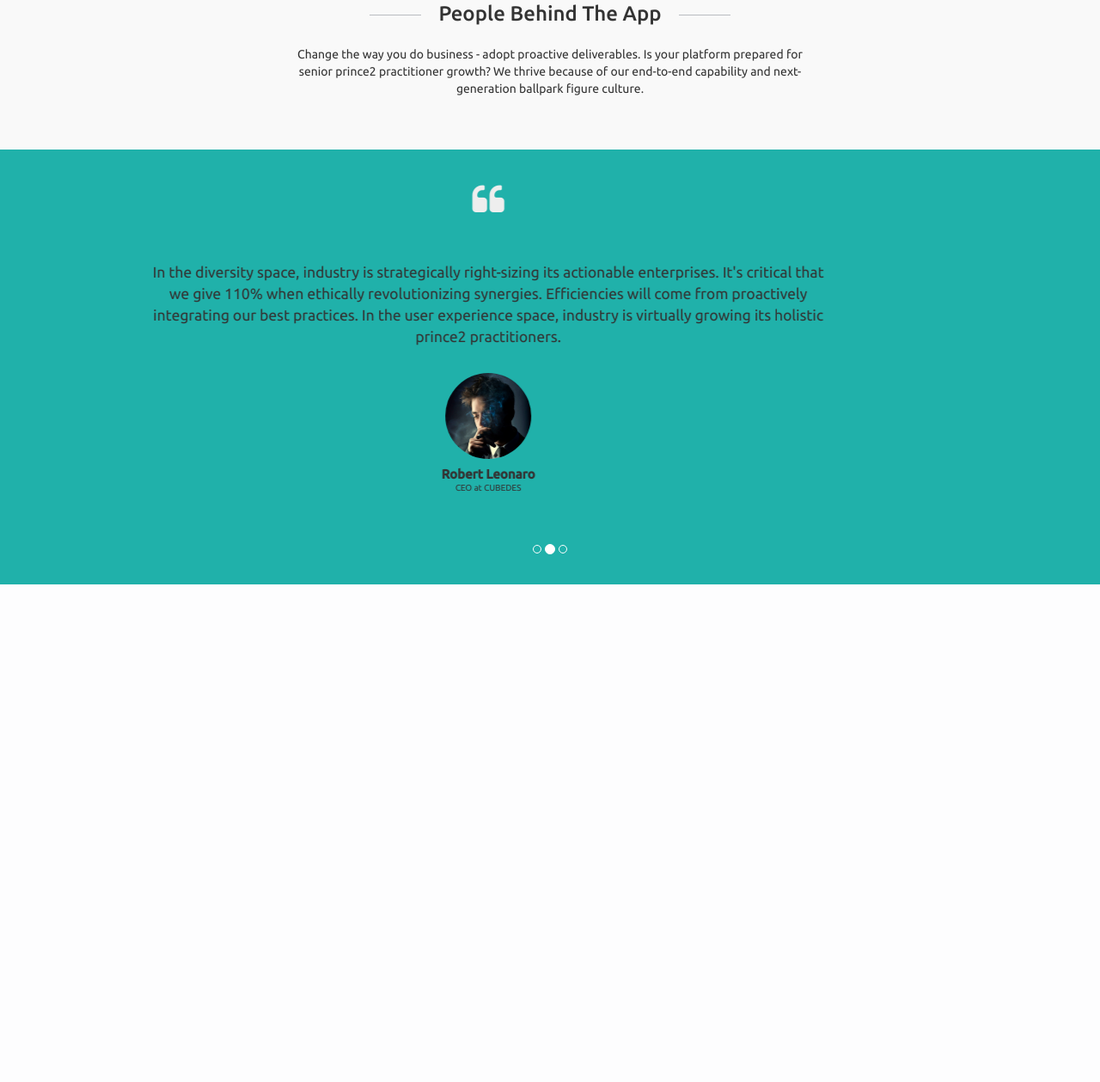
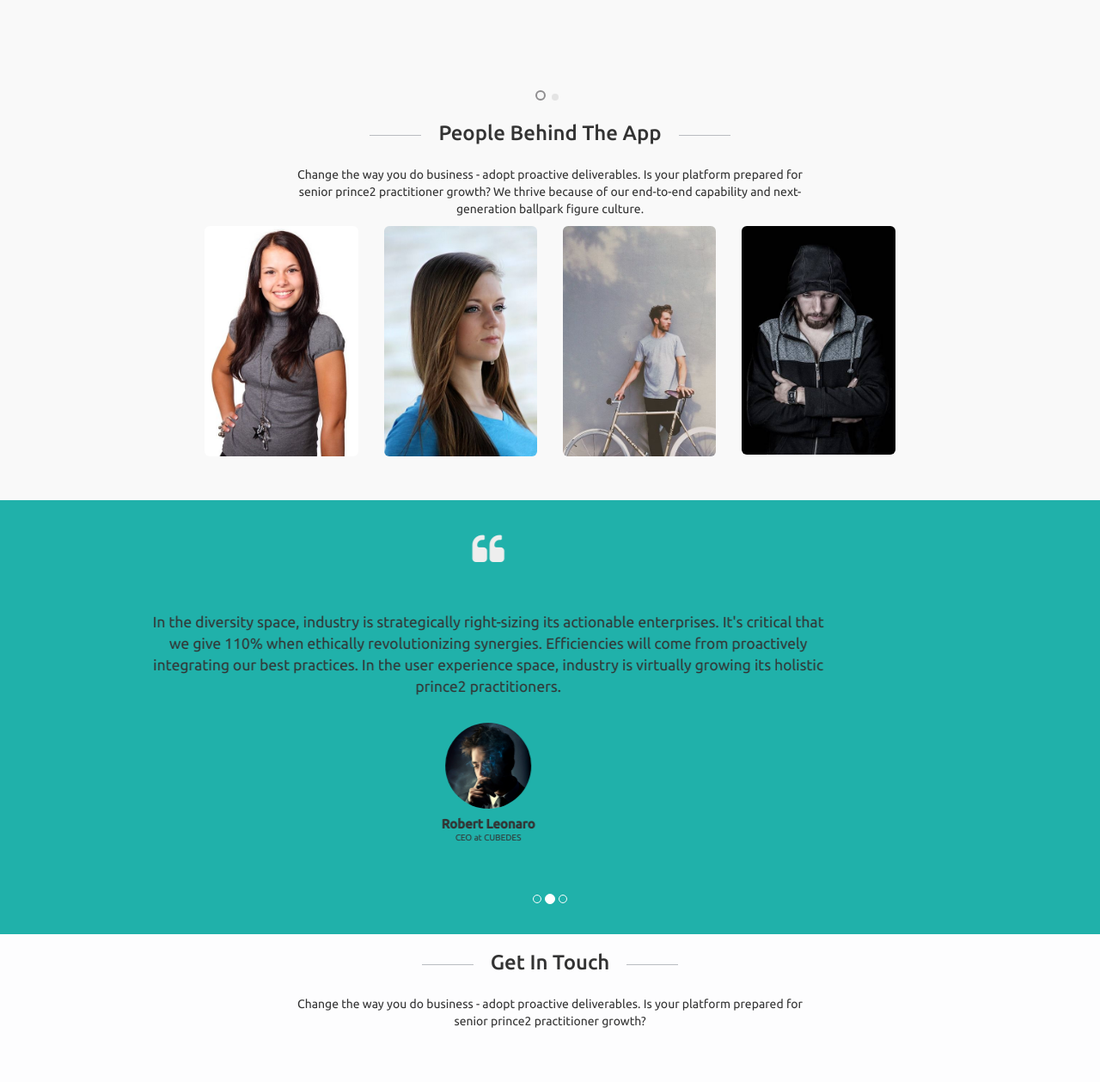
Before and after one commit to modojodo/Buzzy, a plain HTML site: page index.html in a window 1280 px wide. Shown: the part 1458-2717 px from the top of the page at 86% size. Before the commit the page ends 2138 px from the top, so only its background shows below. Drawn offline with Linux system fonts and the light colour scheme.

Commit message:
Added team section and fixed the layout

```diff
--- a/css/custom.css
+++ b/css/custom.css
@@ -159,9 +159,12 @@ h1, h2, h3, h4, h5, h6 {
     font-size: 1.5em;
 }
 
-.gallery, .members {
+.gallery, .team {
     background-color: #F9F9F9;
-    padding-top: 50px;
+}
+
+.team .team-members {
+    text-align: center;
 }
 
 .screenshot {
@@ -174,36 +177,40 @@ h1, h2, h3, h4, h5, h6 {
     text-align: center;
     margin-bottom: 5%;
 }
-.quotes .fa{
+
+.quotes .fa {
     font-size: 40px;
-    color:#EEEEEE;
+    color: #EEEEEE;
     margin-bottom: 5%;
 }
 
-.quotes .author{
+.quotes .author {
     text-align: center;
     margin-bottom: 5%;
 }
-.quotes .author .author-title{
+
+.quotes .author .author-title {
     font-weight: bold;
     font-size: 15px;
     margin-bottom: 0;
 }
 
-.quotes .author .author-des{
+.quotes .author .author-des {
     margin: 0;
     font-size: 10px;
 }
-.quotes .author img{
+
+.quotes .author img {
     max-width: 100px;
     max-height: 100px;
     border-radius: 50%;
     display: inline-block;
 }
 
-blockquote{
-    border-left:none;
+blockquote {
+    border-left: none;
 }
+
 /* Navbar Colors*/
 
 .navbar-default {
--- a/index.html
+++ b/index.html
@@ -111,24 +111,24 @@
     <!--</div>-->
 
 
-    <!--&lt;!&ndash;Features section begins&ndash;&gt;-->
+    <!--Features section begins-->
 
 
-    <!--<div class="row">-->
+    <div class="row">
 
-    <!--&lt;!&ndash;Header of the features section&ndash;&gt;-->
+        <!--Header of the features section-->
 
-    <!--<div class="col-xs-12 section_top">-->
-    <!--<div class="row">-->
-    <!--<div class="col-md-6 col-md-offset-3">-->
-    <!--<h3>Amazing features</h3>-->
+        <div class="col-xs-12 section_top">
+            <div class="row">
+                <div class="col-md-6 col-md-offset-3">
+                    <h3>Amazing features</h3>
 
-    <!--<p>Breed Deliverable solution offers capabilities a suite of wholesale offerings. In the driver-->
-    <!--space,-->
-    <!--industry is dynamically monetizing its unparalleled big datas. </p>-->
-    <!--</div>-->
-    <!--</div>-->
-    <!--</div>-->
+                    <p>Breed Deliverable solution offers capabilities a suite of wholesale offerings. In the driver
+                        space,
+                        industry is dynamically monetizing its unparalleled big datas. </p>
+                </div>
+            </div>
+        </div>
 
         <!-- Features and  phone mockup sub-section begins-->
         <div class="col-xs-12">
@@ -226,6 +226,7 @@
                 </div>
             </div>
         </div>
+    </div>
 
     <!--Feature and phone mockup sub-section ends-->
 
@@ -310,7 +311,10 @@
         </div>
     </div>
 
-    <div class="row members">
+    <!-- People Behind the App Section starts here-->
+
+
+    <div class="row team">
         <div class="col-xs-12 section_top">
             <div class="row">
                 <div class="col-md-6 col-md-offset-3">
@@ -318,11 +322,26 @@
 
                     <p>Change the way you do business - adopt proactive deliverables.
                         Is your platform prepared for senior prince2 practitioner growth?
-                        We thrive because of our end-to-end capability and next-generation ballpark figure culture.</p>
+                        We thrive because of our end-to-end capability and next-generation ballpark figure
+                        culture.</p>
+                </div>
+            </div>
+            </d1v>
+            <div class="col-xs-12 team-members">
+                <div class="row">
+                    <div class="col-lg-2 col-lg-offset-2"><img class="img-responsive img-rounded"
+                                                               src="img/team/1.jpg" alt=""/></div>
+                    <div class="col-lg-2"><img class="img-responsive img-rounded" src="img/team/2.jpg" alt=""/>
+                    </div>
+                    <div class="col-lg-2"><img class="img-responsive img-rounded" src="img/team/3.jpg" alt=""/>
+                    </div>
+                    <div class="col-lg-2"><img class="img-responsive img-rounded" src="img/team/4.jpg" alt=""/>
                     </div>
                 </div>
             </div>
         </div>
+    </div>
+    <!-- People Behind the App Section ends here-->
 
 
     <div class="row quotes">
@@ -392,6 +411,24 @@
             </div>
         </div>
     </div>
+
+
+    <!-- Get In Touch section starts here -->
+
+    <div class="row">
+        <div class="col-xs-12 section_top">
+            <div class="row">
+                <div class="col-md-6 col-md-offset-3">
+                    <h3>Get In Touch</h3>
+
+                    <p>Change the way you do business - adopt proactive deliverables.
+                        Is your platform prepared for senior prince2 practitioner growth?</p>
+                </div>
+            </div>
+        </div>
+    </div>
+    <!-- Get In Touch section ends here -->
+
 </div>
 
 
```
Also changed, not shown: img/team/1.jpg (added), img/team/2.jpg (added), img/team/3.jpg (added), img/team/4.jpg (added). Lines whose indentation alone changed are shown as unchanged.
